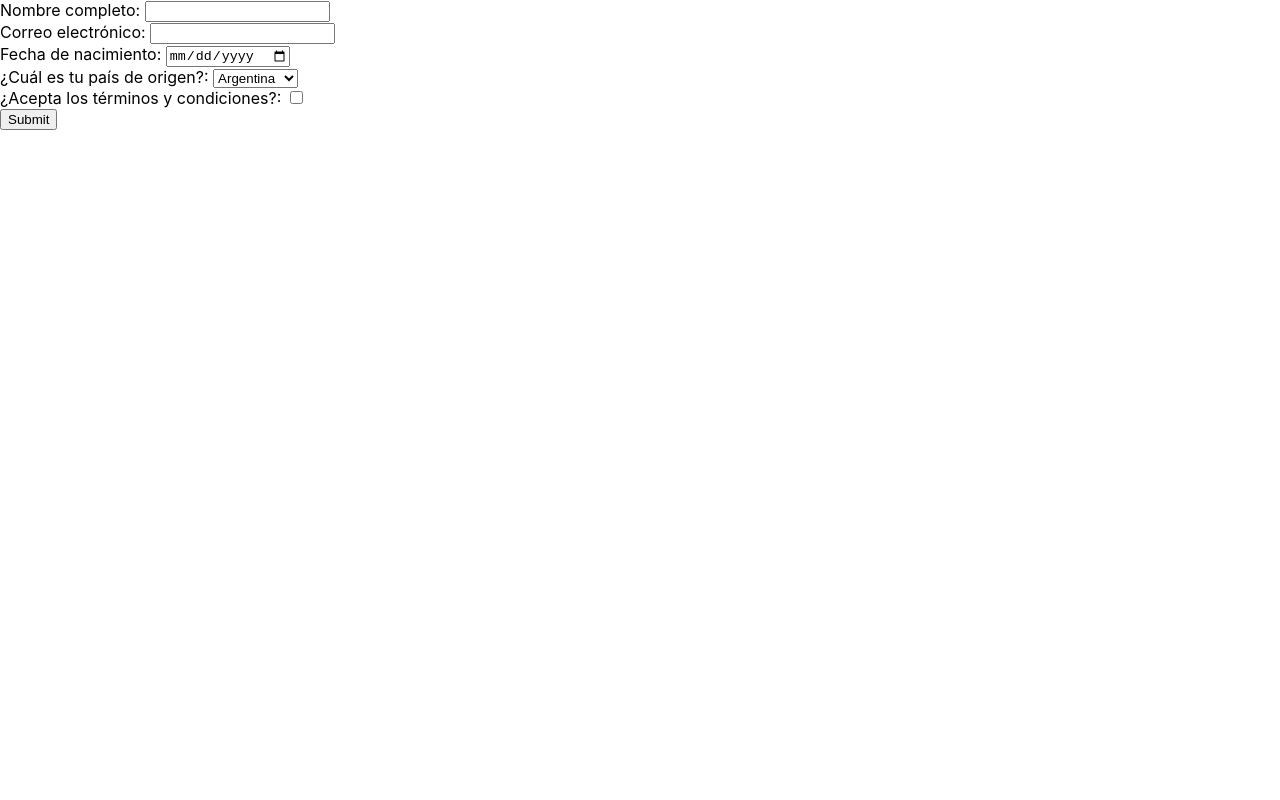
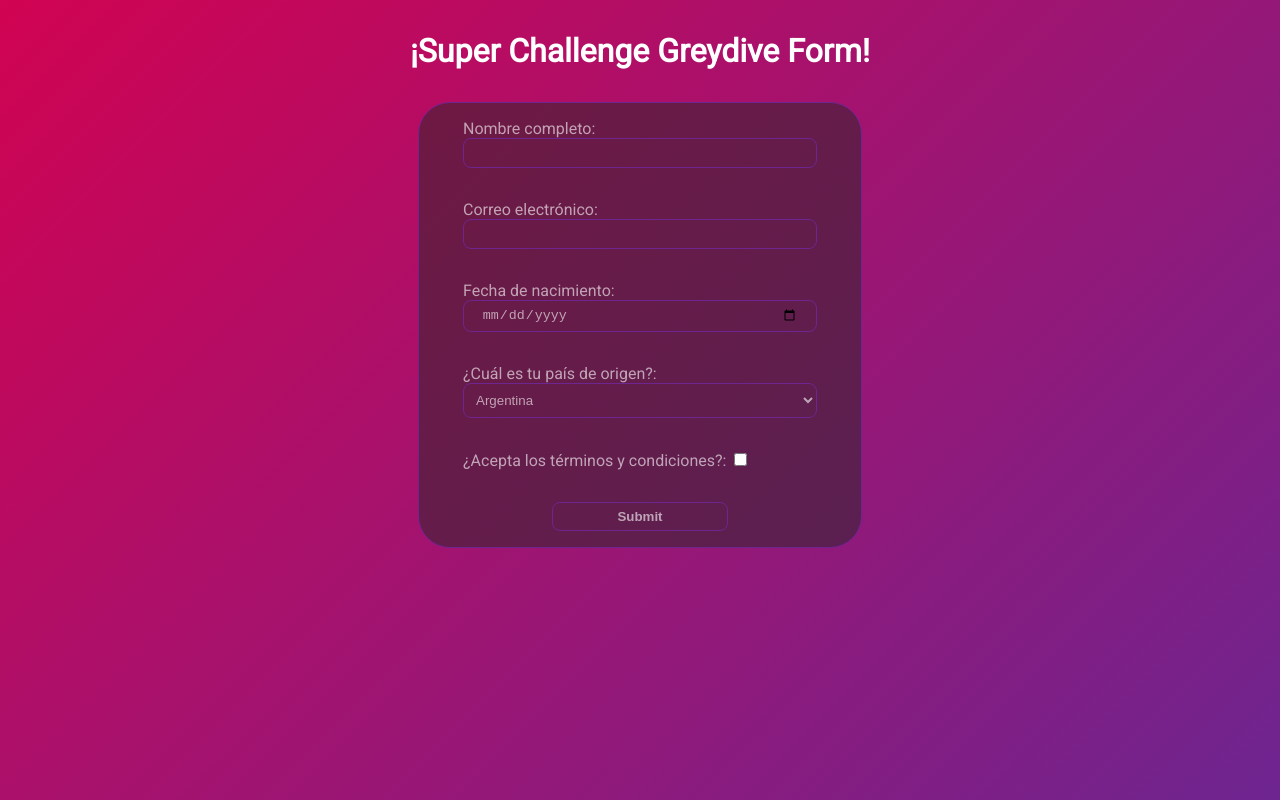
Before and after one commit to Clavi-K/greydive-challenge, a React (Create React App) app: page / in a window 1280 px wide. Built offline with nearby package versions, Linux system fonts and the light colour scheme.

Commit message:
(update) 'almost' done with styles

```diff
--- a/public/index.html
+++ b/public/index.html
@@ -1,14 +1,12 @@
 <!DOCTYPE html>
 <html lang="en">
+
 <head>
   <meta charset="utf-8" />
   <link rel="icon" href="%PUBLIC_URL%/favicon.ico" />
   <meta name="viewport" content="width=device-width, initial-scale=1" />
   <meta name="theme-color" content="#000000" />
-    <meta
-      name="description"
-      content="Web site created using create-react-app"
-    />
+  <meta name="description" content="Web site created using create-react-app" />
   <link rel="apple-touch-icon" href="%PUBLIC_URL%/logo192.png" />
   <!--
       manifest.json provides metadata used when your web app is installed on a
@@ -24,8 +22,12 @@
       work correctly both with client-side routing and a non-root public URL.
       Learn how to configure a non-root public URL by running `npm run build`.
     -->
-    <title>React App</title>
+  <link rel="preconnect" href="https://fonts.googleapis.com">
+  <link rel="preconnect" href="https://fonts.gstatic.com" crossorigin>
+  <link href="https://fonts.googleapis.com/css2?family=Roboto:ital,wght@0,400;1,300&display=swap" rel="stylesheet">
+  <title>Formulario Greydive</title>
 </head>
+
 <body>
   <noscript>You need to enable JavaScript to run this app.</noscript>
   <div id="root"></div>
@@ -40,4 +42,5 @@
       To create a production bundle, use `npm run build` or `yarn build`.
     -->
 </body>
+
 </html>
--- a/src/App.css
+++ /dev/null
@@ -1,38 +0,0 @@
-.App {
-  text-align: center;
-}
-
-.App-logo {
-  height: 40vmin;
-  pointer-events: none;
-}
-
-@media (prefers-reduced-motion: no-preference) {
-  .App-logo {
-    animation: App-logo-spin infinite 20s linear;
-  }
-}
-
-.App-header {
-  background-color: #282c34;
-  min-height: 100vh;
-  display: flex;
-  flex-direction: column;
-  align-items: center;
-  justify-content: center;
-  font-size: calc(10px + 2vmin);
-  color: white;
-}
-
-.App-link {
-  color: #61dafb;
-}
-
-@keyframes App-logo-spin {
-  from {
-    transform: rotate(0deg);
-  }
-  to {
-    transform: rotate(360deg);
-  }
-}
--- a/src/App.js
+++ b/src/App.js
@@ -1,4 +1,3 @@
-import './App.css';
 import Form from "./components/Form/Form"
 import Container from "./components/Container/Container"
 import { Routes, Route } from "react-router-dom"
--- a/src/components/Container/Container.jsx
+++ b/src/components/Container/Container.jsx
@@ -1,6 +1,9 @@
 import React, { useEffect } from 'react'
 import { useDispatch, useSelector } from 'react-redux'
 import { getResponses } from '../../redux/actions'
+
+import s from "./style.module.css"
+
 const Container = () => {
 
     const dispatch = useDispatch()
@@ -13,18 +16,24 @@ const Container = () => {
 
     return (
         <>
-            <div className="reponsesContainer">
+
+            <h1 className={`${s.title}`}>Total responses: </h1>
+
+            <div className={`${s.reponsesContainer}`}>
                 {
                     responses.length ?
 
                         responses.map(r => {
                             return (
-                                <div className="response">
+                                <div className={`${s.response}`}>
 
                                     {r.data.map(prop => {
 
                                         return (
-                                            prop.label !== "Terms and conditions" ? <p>{prop.label}: {prop.value}</p> : <p>{prop.label}: {prop.value.checked.toString()}</p>
+                                            <div className={`${s.field}`}>
+                                                {<p>{prop.label}:</p>}
+                                                <p className={`${s.value}`}>{prop.label !== "Terms and conditions" ? prop.value : prop.value.checked.toString()}</p>
+                                            </div>
                                         )
 
                                     })}
--- /dev/null
+++ b/src/components/Container/style.module.css
@@ -0,0 +1,66 @@
+.reponsesContainer {
+    display: flex;
+    flex-direction: row;
+    flex-wrap: wrap;
+    justify-content: space-evenly;
+}
+
+.response {
+    display: flex;
+    flex-direction: column;
+    margin: 2rem;
+    background-color: var(--bg-color-variant);
+    border: 1px solid var(--primary-color-variant);
+    border-radius: 1rem;
+    width: 26%;
+}
+
+.response:hover {
+    transition: var(--transition);
+    border: 1px solid var(--primary-color);
+    background-color: rgba(0,0,0,0.4);
+}
+
+.field {
+    display: flex;
+    flex-direction: column;
+    margin: 1rem;
+}
+
+.field p {
+    margin: 1%;
+}
+
+.value {
+    font-weight: 800;
+}
+
+.title {
+    color: var(--white-color);
+    text-align: center;
+    margin: 2rem;
+}
+
+@media screen and (max-width: 1024px) {
+
+    .responsesContainer {
+        width: var(--container-width-md);
+    }
+
+    .response {
+        width: 45%;
+        margin: 1rem;
+    }
+}
+
+@media screen and (max-width: 600px) {
+
+    .responsesContainer {
+        width: var(--container-width-sm);
+    }
+
+    .response {
+        width: var(--container-width-sm);
+    }
+
+}
--- a/src/components/Form/Form.jsx
+++ b/src/components/Form/Form.jsx
@@ -4,6 +4,8 @@ import { addResponse } from '../../redux/actions'
 import { useNavigate } from "react-router-dom"
 import Swal from "sweetalert2/dist/sweetalert2.all.min.js";
 import db from "../../db.json"
+
+import s from "./style.module.css"
 
 const Form = () => {
 
@@ -35,10 +37,16 @@ const Form = () => {
       Swal.fire({
         title: 'Reponse sent successfully',
         icon: "success",
-        iconColor: "#497aa6",
+        iconColor: "#139397",
         showCloseButton: true,
         confirmButtonText: "See responses",
         allowEnterKey: false,
+        customClass: {
+          popup: `${s.alert}`,
+          closeButton: `${s.closeButton}`,
+          confirmButton: `${s.confirmButton}`,
+          denyButton: `${s.denyButton}`,
+        }
       })
         .then(result => {
           if (result.isConfirmed) navigate("responses")
@@ -70,18 +78,21 @@ const Form = () => {
 
   return (
     <div>
-      <form onSubmit={onSubmit}>
+
+      <h1 className={`${s.title}`}>¡Super Challenge Greydive Form!</h1>
+
+      <form onSubmit={onSubmit} className={`${s.form}`}>
 
         {db ?
 
           db.items.map(field => {
             return (
-              <div key={field.name} className="input" >
-                {field.type !== "submit" ? <label key={field.label} htmlFor={field.name}>{field.label}: </label> : null}
+              <div key={field.name} className={field.type === "checkbox" ? `${s.checkboxDiv} ${s.divInput}` : `${s.divInput}`} >
+                {field.type !== "submit" ? <label className={`${s.label}`} key={field.label} htmlFor={field.name}>{field.label}: </label> : null}
 
                 {
                   field.type !== "select" ?
-                    <input key={field.name} type={field.type} name={field.name} required onChange={changeHandler} />
+                    <input className={field.type === "submit" ? `${s.submit} ${s.input}` : `${s.input}`} key={field.name} type={field.type} name={field.name} required onChange={changeHandler} />
 
                     :
 
--- /dev/null
+++ b/src/components/Form/style.module.css
@@ -0,0 +1,101 @@
+.title {
+    color: var(--white-color);
+    text-align: center;
+    margin: 2rem;
+}
+
+.form {
+    background-color: var(--bg-color-variant);
+    width: var(--container-width-lg);
+    margin: auto;
+    border: 1px solid var(--primary-color-variant);
+    border-radius: 2rem;
+    display: flex;
+    flex-direction: column;
+    align-items: center;
+}
+
+.divInput {
+    margin: 1rem;
+    display: flex;
+    flex-direction: column;
+    width: 80%;
+}
+
+.checkboxDiv {
+    display: inline;
+}
+
+.input {
+    background: none;
+    border: 1px solid var(--primary-color-variant);
+    border-radius: .5rem;
+    padding: .4rem 5%;
+    color: var(--light-color);
+}
+
+.input:focus {
+    border: 2px solid var(--primary-color);
+    background-color: rgba(0, 0, 0, 0.4);
+    padding: .6rem 5%;
+    transition: var(--transition);
+}
+
+select {
+    background: none;
+    border: 1px solid var(--primary-color-variant);
+    border-radius: .5rem;
+    padding: .5rem;
+    color: var(--light-color)
+}
+
+
+select:focus {
+    color: black;
+}
+
+.submit {
+    font-weight: 800;
+    width: 50%;
+    margin: auto;
+}
+
+
+.submit:hover {
+    transition: .2s;
+    border: 1px solid var(--primary-color);
+    padding: .5rem;
+    background-color: rgba(0, 0, 0, 0.4);
+}
+
+@media screen and (max-width: 1024px) {
+
+    .form {
+        width: var(--container-width-md);
+    }
+
+}
+
+@media screen and (max-width: 600px) {
+
+    .form {
+        width: var(--container-width-sm);
+    }
+
+}
+
+.alert {
+    background: var(--bg-gradient);
+    color: var(--light-color)
+}
+
+.confirmButton {
+    background-color: var(--bg-color);
+    border: 1px solid var(--primary-color-variant);
+}
+
+.confirmButton:hover {
+    transition: var(--transition);
+    background-color: rgba(0, 0, 0, 0.4);
+    border: 1px solid var(--primary-color);
+}
--- a/src/index.css
+++ b/src/index.css
@@ -1,13 +1,33 @@
-body {
+html {
   margin: 0;
-  font-family: -apple-system, BlinkMacSystemFont, 'Segoe UI', 'Roboto', 'Oxygen',
-    'Ubuntu', 'Cantarell', 'Fira Sans', 'Droid Sans', 'Helvetica Neue',
-    sans-serif;
   -webkit-font-smoothing: antialiased;
   -moz-osx-font-smoothing: grayscale;
+  font-family: 'Roboto', sans-serif;
+  color: var(--light-color);
+
+  background: rgb(2, 0, 36);
+  background: var(--bg-gradient);
+  background-attachment: fixed;
+  height: 100%;
 }
 
 code {
   font-family: source-code-pro, Menlo, Monaco, Consolas, 'Courier New',
     monospace;
 }
+
+:root {
+  --bg-color: #333333;
+  --bg-color-variant: rgba(39, 39, 39, 0.5);
+  --bg-gradient: linear-gradient(135deg, rgba(2, 0, 36, 1) 0%, rgba(209, 3, 82, 1) 0%, rgba(110, 37, 144, 1) 100%);
+  --primary-color: rgb(209, 3, 82);
+  --primary-color-variant: rgb(110, 37, 144);
+  --white-color: #fff;
+  --light-color: rgba(255, 255, 255, 0.6);
+
+  --transition: all 300ms ease;
+
+  --container-width-lg: 35%;
+  --container-width-md: 60%;
+  --container-width-sm: 70%;
+}
```
Also changed, not shown: assets/texture.jpg (added). Lines whose indentation alone changed are shown as unchanged.
